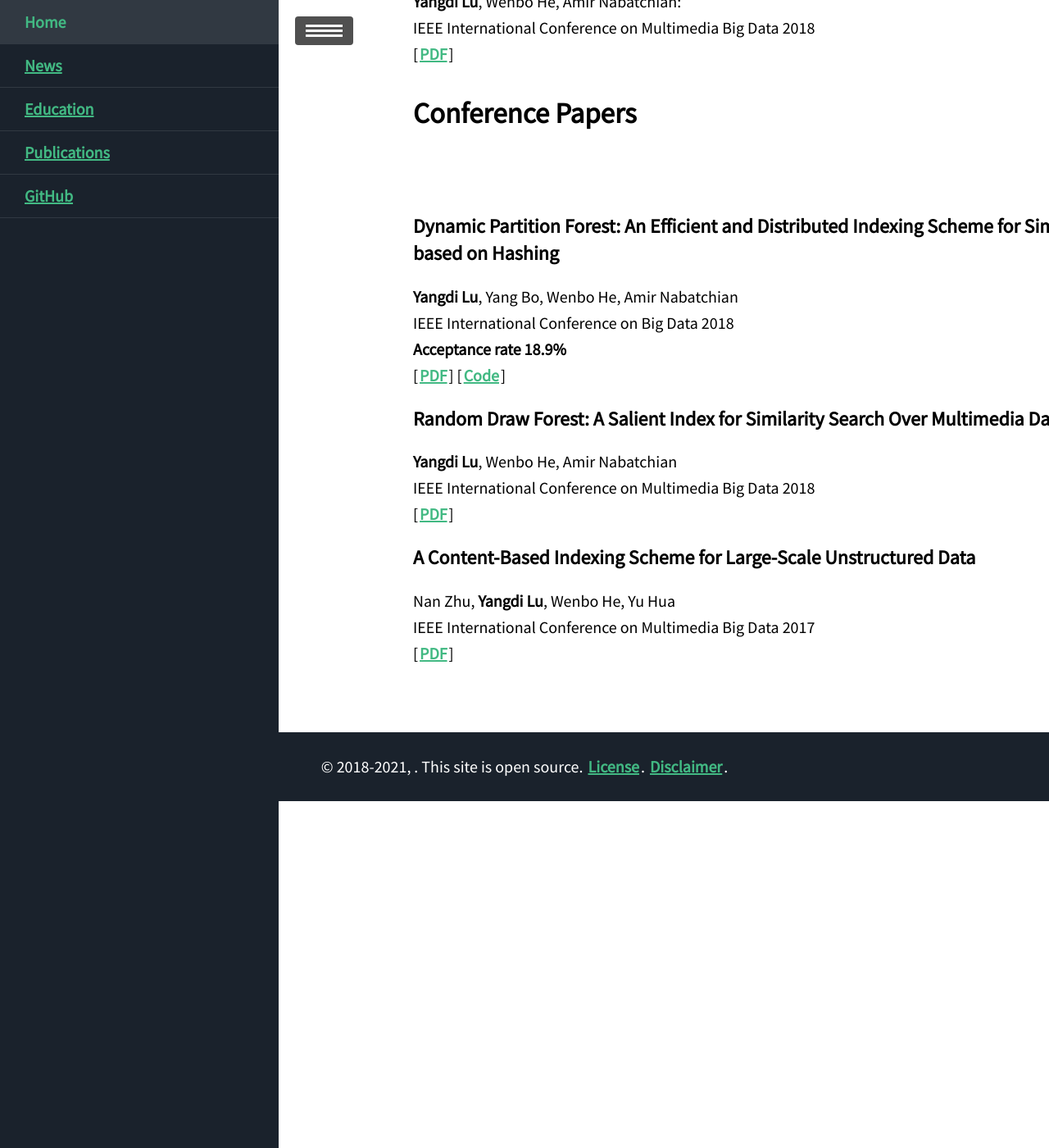
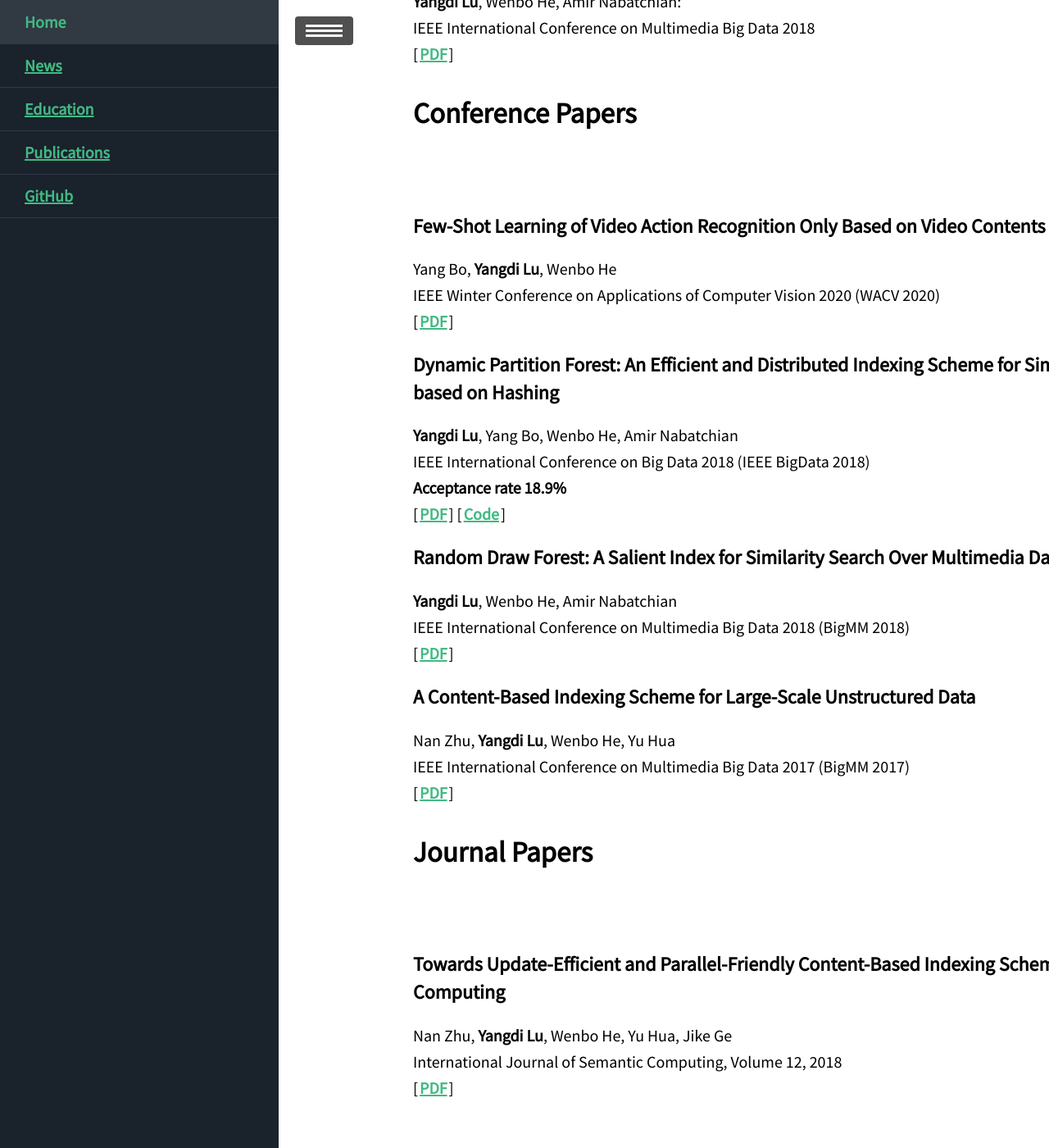
Before and after one commit to MacLLL/MacLLL.github.io, a Jekyll site: the page built from blog/tags.html, in a window 1280 px wide and 1400 px high, scrolled down 330 px. Shown: the whole window at 82% size. Built offline with Jekyll 4.4.1, drawn with Linux system fonts in a browser that asks for light colours; nearby versions of some CDN libraries.

Commit message:
Update tags.html

```diff
--- a/blog/tags.html
+++ b/blog/tags.html
@@ -42,6 +42,20 @@ title: Publications
                 </div>
             </div>
 
+           <div class="row" id="seq">
+                <div class="col-lg-12">
+                    <h4 class="text-muted">Few-Shot Learning of Video Action Recognition Only Based on Video Contents</h4>
+                </div>
+                <div class="col-md-12 text-muted">
+                    Yang Bo, <b>Yangdi Lu</b>, Wenbo He
+                </div>
+                <div class="col-md-12 text-muted">
+                    IEEE Winter Conference on Applications of Computer Vision 2020 (WACV 2020)
+                </div>
+                <div class="col-md-12">
+                    [<a target="_blank" href="https://ieeexplore.ieee.org/document/9093481">PDF</a>]
+                </div>
+            </div>
 
           <div class="row" id="seq">
                 <div class="col-lg-12">
@@ -51,7 +65,7 @@ title: Publications
                     <b>Yangdi Lu</b>, Yang Bo, Wenbo He, Amir Nabatchian
                 </div>
                 <div class="col-md-12 text-muted">
-                    IEEE International Conference on Big Data 2018
+                    IEEE International Conference on Big Data 2018 (IEEE BigData 2018)
                 </div>
 
                 <div class="col-md-12 text-muted">
@@ -71,7 +85,7 @@ title: Publications
                     <b>Yangdi Lu</b>, Wenbo He, Amir Nabatchian
                 </div>
                 <div class="col-md-12 text-muted">
-                    IEEE International Conference on Multimedia Big Data 2018
+                    IEEE International Conference on Multimedia Big Data 2018 (BigMM 2018)
                 </div>
                 <div class="col-md-12">
                     [<a target="_blank" href="https://ieeexplore.ieee.org/document/8499436">PDF</a>]
@@ -86,7 +100,7 @@ title: Publications
                     Nan Zhu, <b>Yangdi Lu</b>, Wenbo He, Yu Hua
                 </div>
                 <div class="col-md-12 text-muted">
-                    IEEE International Conference on Multimedia Big Data 2017
+                    IEEE International Conference on Multimedia Big Data 2017 (BigMM 2017)
                 </div>
                 <div class="col-md-12">
                     [<a target="_blank" href="https://ieeexplore.ieee.org/document/7966744">PDF</a>]
@@ -95,3 +109,31 @@ title: Publications
 
           </div>
 </section>
+
+<section id="pub" class="bg-light-gray">
+        <div class="container">
+            <div class="row">
+                <div class="col-lg-12 text-center">
+                    <h2 class="section-heading">Journal Papers</h2>
+                    <br> <br>
+                </div>
+            </div>
+
+
+          <div class="row" id="seq">
+                <div class="col-lg-12">
+                    <h4 class="text-muted">Towards Update-Efficient and Parallel-Friendly Content-Based Indexing Scheme in Cloud Computing</h4>
+                </div>
+                <div class="col-md-12 text-muted">
+                    Nan Zhu, <b>Yangdi Lu</b>, Wenbo He, Yu Hua, Jike Ge
+                </div>
+                <div class="col-md-12 text-muted">
+                    International Journal of Semantic Computing, Volume 12, 2018
+                </div>
+                <div class="col-md-12">
+                    [<a target="_blank" href="https://www.worldscientific.com/doi/abs/10.1142/S1793351X1840010X">PDF</a>]
+                </div>
+            </div>
+
+          </div>
+</section>
```
